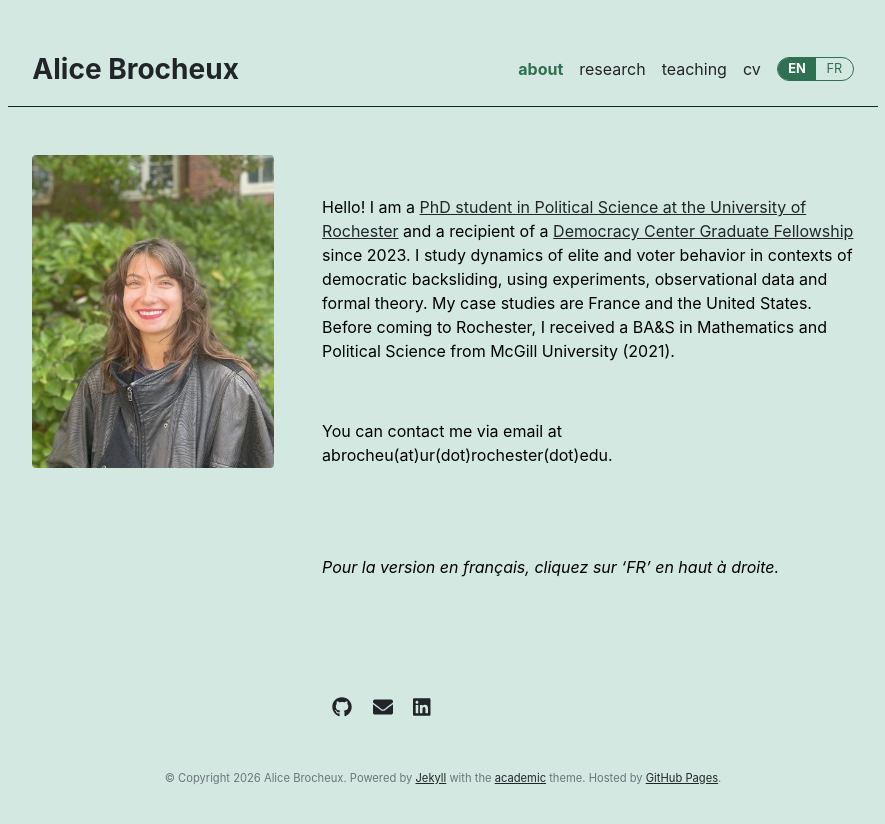
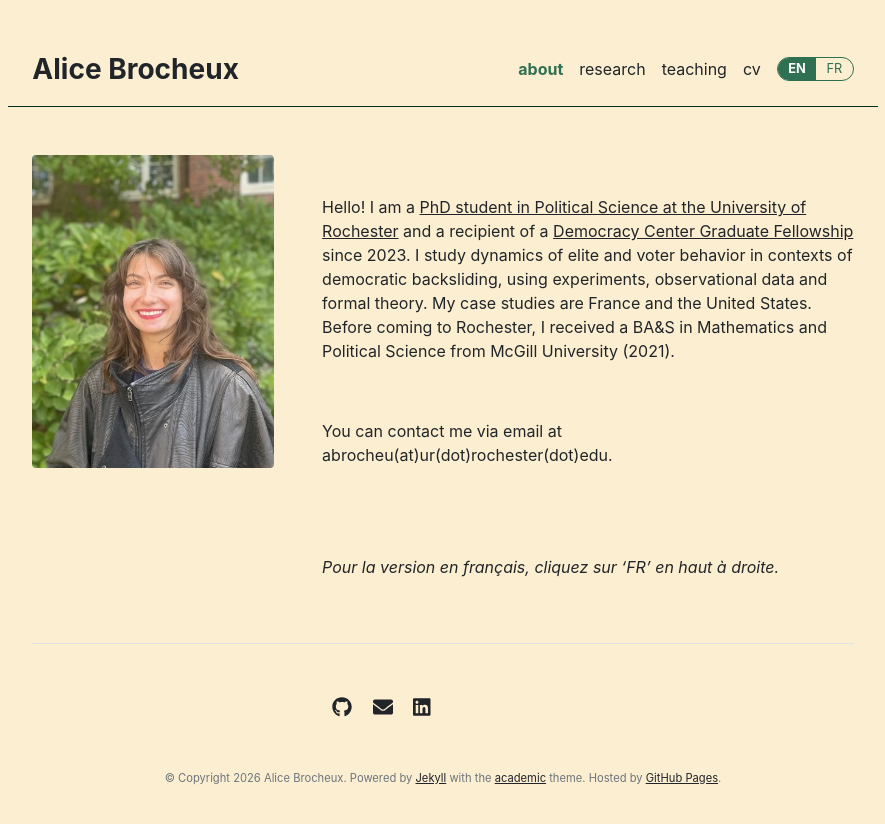
Before and after one commit to AliceBrocheux/alicebrocheux.github.io, a Jekyll site: the page built from index.md, in a window 1280 px wide. Shown: the top 824 px of the page, without its empty margins (197-1082 px from the left). Built offline with Jekyll 4.4.1, drawn with Linux system fonts in a browser that asks for light colours.

Commit message:
Update main.css

```diff
--- a/assets/css/main.css
+++ b/assets/css/main.css
@@ -1,5 +1,5 @@
 body {
-  background: #d3e8e0;
+  background: #fceed1; <!-- d3e8e0 -->
   color: #000000;
   font-family: -apple-system, BlinkMacSystemFont, "Segoe UI", Helvetica, Arial, sans-serif, "Apple Color Emoji", "Segoe UI Emoji", "Segoe UI Symbol";
 }
```
